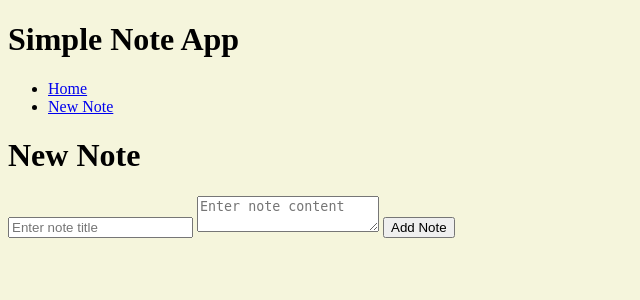
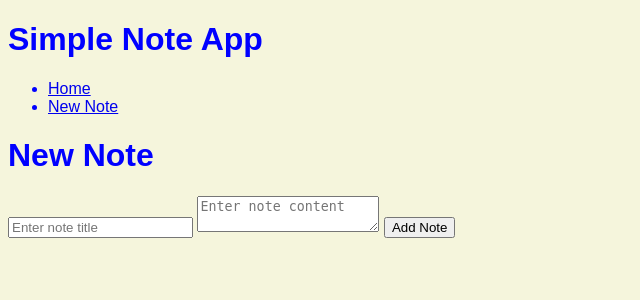
Before and after one commit to JeremVm/SimpleNoteApp, a Flask app: page /new in a window 1280 px wide. Shown: the top 300 px of the page, without its empty margins (0-640 px from the left). Run offline with Flask 3, Linux system fonts and the light colour scheme.

Commit message:
Rozwiązanie konfliktu w pliku main_styles.css

```diff
--- a/static/css/main_styles.css
+++ b/static/css/main_styles.css
@@ -1,11 +1,7 @@
 /* main_styles.css - branch: colors-fonts */
 body {
     background-color: #f5f5dc; /* beżowy tło */
-<<<<<<< HEAD
-    color: red;
-=======
     color: blue;
->>>>>>> colors-fonts
     font-family: 'Arial', sans-serif; /* zmiana czcionki */
     /* Dodaj inne style dla strony głównej */
 }
```
